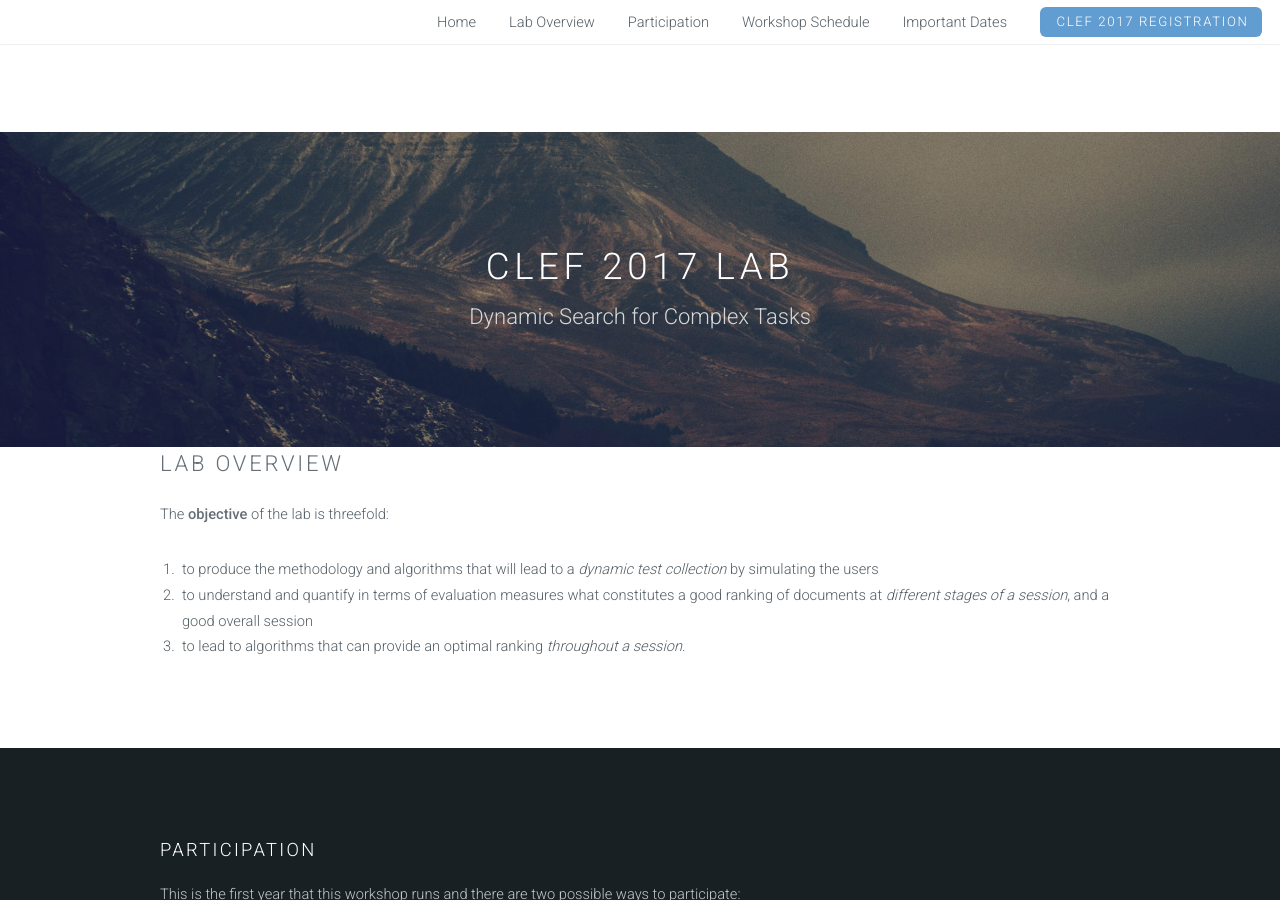
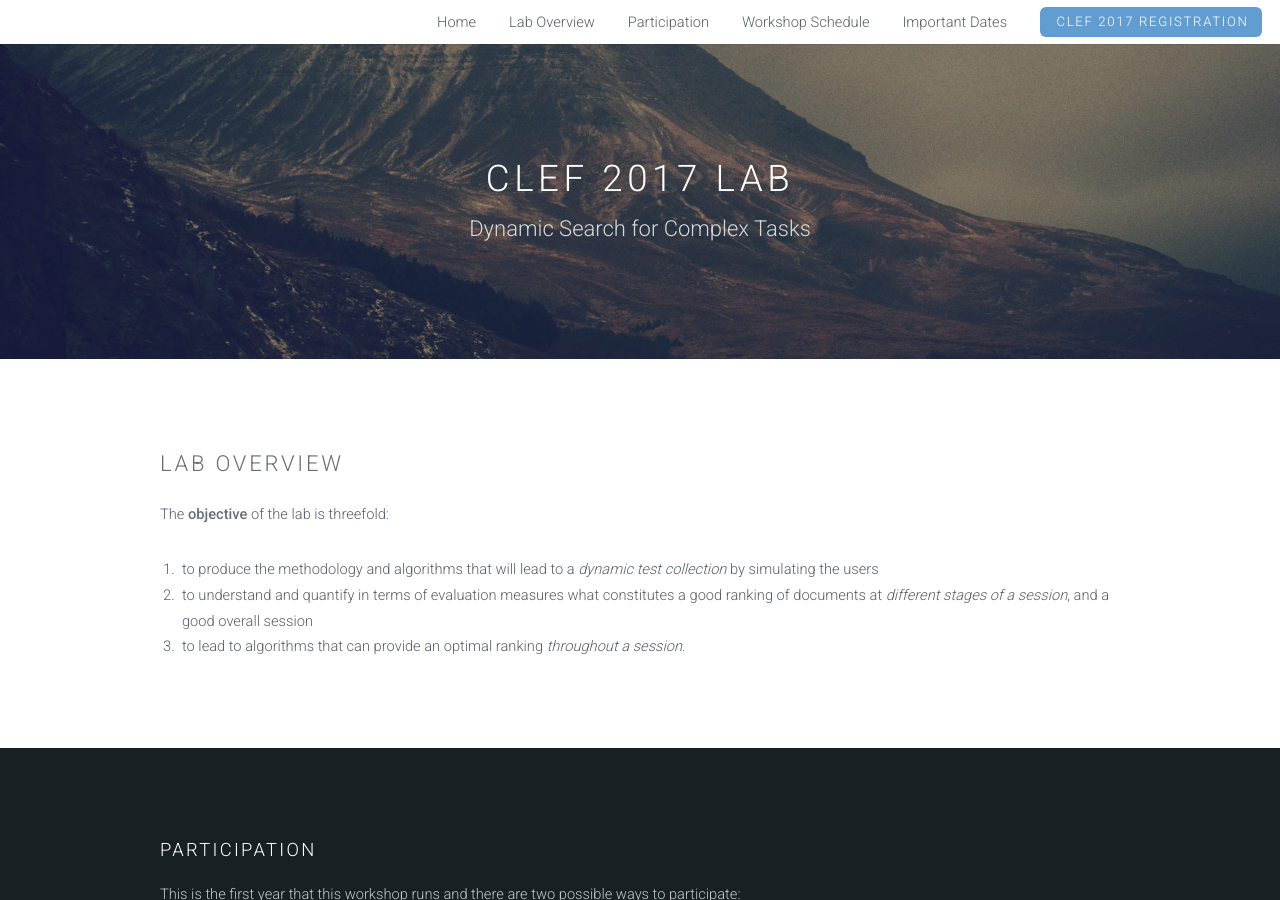
Before and after one commit to ekanou/dynamicsearch, a Jekyll site: the page built from clef-lab.html, in a window 1280 px wide and 900 px high. Built offline with Jekyll 4.4.1, drawn with Linux system fonts in a browser that asks for light colours.

Commit message:
Update clef-lab.html

```diff
--- a/clef-lab.html
+++ b/clef-lab.html
@@ -2,8 +2,6 @@
 layout: clef-default
 ---
 
-<!-- Main -->
-<section id="main" class="wrapper style1">
 <!-- Banner -->
 <section id="banner">
   <div class="inner">
@@ -12,6 +10,8 @@
   </div>
 </section>
 
+<!-- Main -->
+<section id="main" class="wrapper style1">
         <div class="container">
             <div class="row">
                 <section id="Lab Overview">
```
Lines whose indentation alone changed are shown as unchanged.
